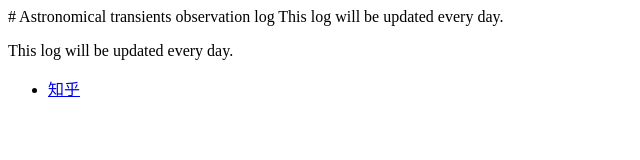
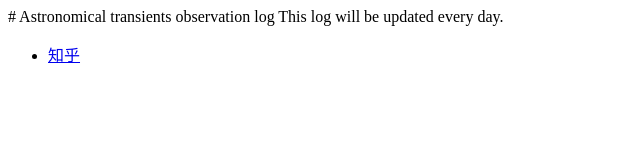
Before and after one commit to rainbowseazy/ATobs.github.io, a plain HTML site: page index.html in a window 1280 px wide. Shown: the whole page, without its empty margins (0-640 px from the left). Drawn offline with Linux system fonts and the light colour scheme.

Commit message:
Update index.html

```diff
--- a/index.html
+++ b/index.html
@@ -2,8 +2,6 @@
 This log will be updated every day.
 
 
-<p>This log will be updated every day. </p>
-
 <ul>
   <li> <a href="https://www.zhihu.com">知乎</a> </li>
 </ul>
```
